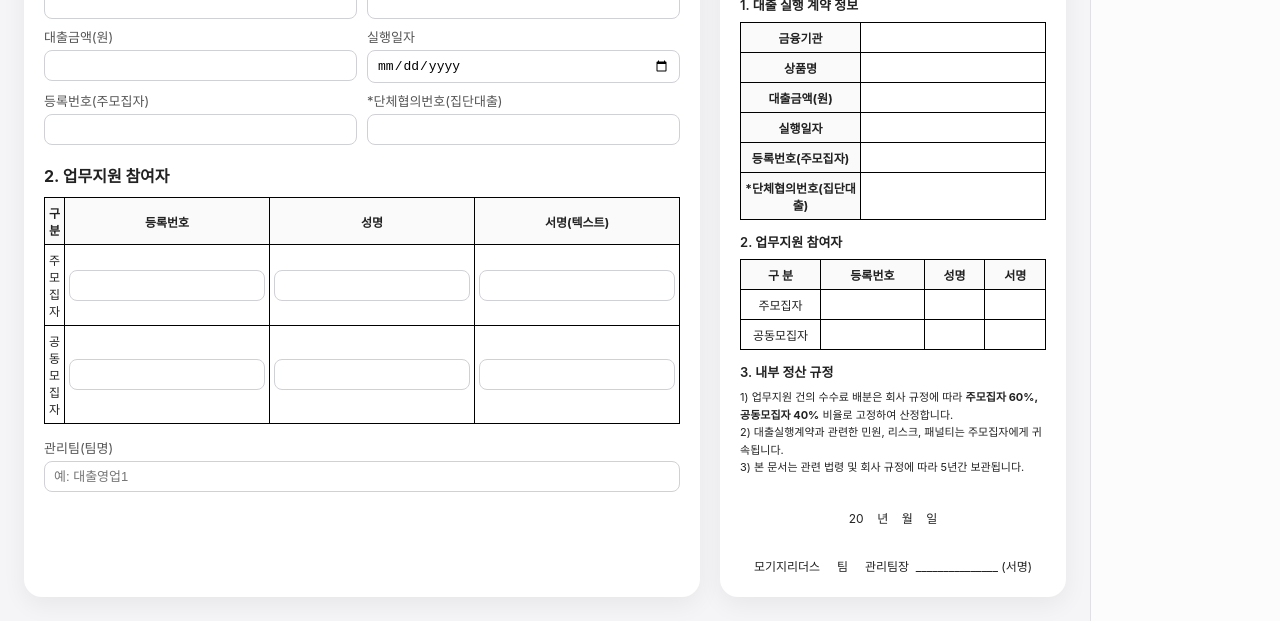
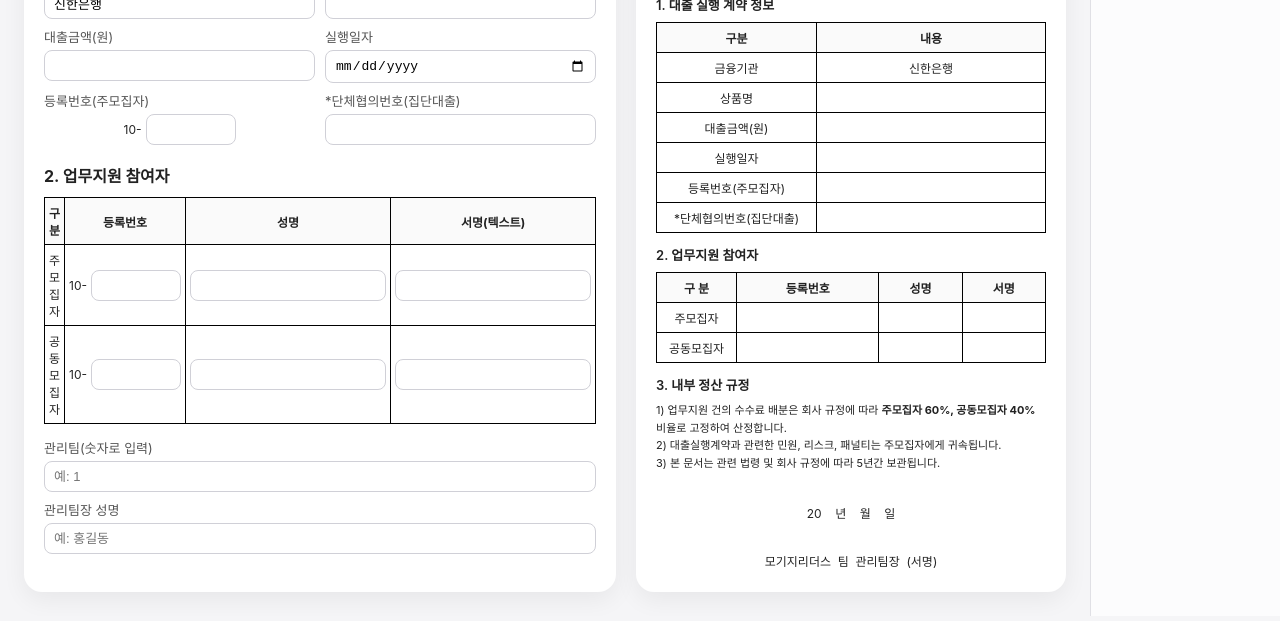
Before and after one commit to lightvblue/joint-work, a plain HTML site: page index.html in a window 1280 px wide. Shown: the part 220-841 px from the top of the page. Drawn offline with Linux system fonts and the light colour scheme.

Commit message:
Update index.html

```diff
--- a/index.html
+++ b/index.html
@@ -159,6 +159,19 @@
       text-align: center;
       line-height: 2;
     }
+    .reg-wrap {
+      display: flex;
+      align-items: center;
+      gap: 4px;
+      justify-content: center;
+    }
+    .reg-wrap span {
+      font-size: 12px;
+    }
+    .reg-wrap input {
+      max-width: 90px;
+      text-align: center;
+    }
     @media (max-width: 960px) {
       .layout {
         flex-direction: column;
@@ -198,7 +211,7 @@
       <div class="form-row">
         <div class="field">
           <label for="financialInstitution">금융기관</label>
-          <input id="financialInstitution" />
+          <input id="financialInstitution" value="신한은행" />
         </div>
         <div class="field">
           <label for="productName">상품명</label>
@@ -217,8 +230,11 @@
       </div>
       <div class="form-row">
         <div class="field">
-          <label for="regNoMain">등록번호(주모집자)</label>
-          <input id="regNoMain" />
+          <label>등록번호(주모집자)</label>
+          <div class="reg-wrap">
+            <span>10-</span>
+            <input id="regNoMainSuffix" maxlength="8" />
+          </div>
         </div>
         <div class="field">
           <label for="groupNo">*단체협의번호(집단대출)</label>
@@ -239,13 +255,23 @@
         <tbody>
         <tr>
           <td>주모집자</td>
-          <td><input id="mainRegNo" /></td>
+          <td>
+            <div class="reg-wrap">
+              <span>10-</span>
+              <input id="mainRegNoSuffix" maxlength="8" />
+            </div>
+          </td>
           <td><input id="mainName" /></td>
           <td><input id="mainSign" /></td>
         </tr>
         <tr>
           <td>공동모집자</td>
-          <td><input id="jointRegNo" /></td>
+          <td>
+            <div class="reg-wrap">
+              <span>10-</span>
+              <input id="jointRegNoSuffix" maxlength="8" />
+            </div>
+          </td>
           <td><input id="jointName" /></td>
           <td><input id="jointSign" /></td>
         </tr>
@@ -253,8 +279,12 @@
       </table>
 
       <div class="field" style="margin-top:14px;">
-        <label for="teamName">관리팀(팀명)</label>
-        <input id="teamName" placeholder="예: 대출영업1" />
+        <label for="teamNumber">관리팀(숫자로 입력)</label>
+        <input id="teamNumber" placeholder="예: 1" />
+      </div>
+      <div class="field" style="margin-top:8px;">
+        <label for="managerName">관리팀장 성명</label>
+        <input id="managerName" placeholder="예: 홍길동" />
       </div>
     </div>
 
@@ -269,29 +299,35 @@
         <!-- 1. 대출 실행 계약 정보 -->
         <div class="section-title">1. 대출 실행 계약 정보</div>
         <table style="margin-bottom:12px;">
+          <thead>
+          <tr>
+            <th style="width:160px;">구분</th>
+            <th>내용</th>
+          </tr>
+          </thead>
           <tbody>
           <tr>
-            <th style="width:120px;">금융기관</th>
+            <td>금융기관</td>
             <td id="pv_financialInstitution"></td>
           </tr>
           <tr>
-            <th>상품명</th>
+            <td>상품명</td>
             <td id="pv_productName"></td>
           </tr>
           <tr>
-            <th>대출금액(원)</th>
+            <td>대출금액(원)</td>
             <td id="pv_loanAmount"></td>
           </tr>
           <tr>
-            <th>실행일자</th>
+            <td>실행일자</td>
             <td id="pv_execDate"></td>
           </tr>
           <tr>
-            <th>등록번호(주모집자)</th>
+            <td>등록번호(주모집자)</td>
             <td id="pv_regNoMain"></td>
           </tr>
           <tr>
-            <th>*단체협의번호(집단대출)</th>
+            <td>*단체협의번호(집단대출)</td>
             <td id="pv_groupNo"></td>
           </tr>
           </tbody>
@@ -335,9 +371,9 @@
         <!-- 날짜 & 관리팀장 -->
         <div class="bottom-line">
           20&nbsp;&nbsp;&nbsp;&nbsp;년&nbsp;&nbsp;&nbsp;&nbsp;월&nbsp;&nbsp;&nbsp;&nbsp;일<br/><br/>
-          모기지리더스&nbsp;&nbsp;&nbsp;&nbsp;
-          <span id="pv_teamName"></span>팀&nbsp;&nbsp;&nbsp;&nbsp;
-          관리팀장&nbsp;&nbsp;_______________ (서명)
+          모기지리더스&nbsp;
+          <span id="pv_teamNumber"></span>팀&nbsp;
+          관리팀장&nbsp;<span id="pv_managerName"></span>&nbsp;(서명)
         </div>
       </div>
     </div>
@@ -352,37 +388,77 @@
 </div>
 
 <script>
+  // 숫자 포맷: 천 단위 콤마
+  function formatNumberWithCommas(value) {
+    const digits = value.replace(/[^\d]/g, '');
+    if (!digits) return '';
+    return digits.replace(/\B(?=(\d{3})+(?!\d))/g, ',');
+  }
+
+  // 등록번호 10- 접두어
+  function formatRegWithPrefix(id) {
+    const el = document.getElementById(id);
+    if (!el) return '';
+    const digits = el.value.replace(/[^\d]/g, '').slice(0, 8);
+    el.value = digits;
+    if (!digits) return '';
+    return '10-' + digits;
+  }
+
   // 입력 → 미리보기 동기화
   function syncPreview() {
     const get = id => document.getElementById(id).value.trim();
 
     document.getElementById('pv_financialInstitution').innerText = get('financialInstitution');
     document.getElementById('pv_productName').innerText = get('productName');
-    document.getElementById('pv_loanAmount').innerText = get('loanAmount');
+
+    // 대출금액은 항상 콤마 포맷
+    const loanInput = document.getElementById('loanAmount');
+    loanInput.value = formatNumberWithCommas(loanInput.value);
+    document.getElementById('pv_loanAmount').innerText = loanInput.value;
+
     document.getElementById('pv_execDate').innerText = get('execDate');
-    document.getElementById('pv_regNoMain').innerText = get('regNoMain');
+
+    document.getElementById('pv_regNoMain').innerText = formatRegWithPrefix('regNoMainSuffix');
     document.getElementById('pv_groupNo').innerText = get('groupNo');
 
-    document.getElementById('pv_mainRegNo').innerText = get('mainRegNo');
+    document.getElementById('pv_mainRegNo').innerText = formatRegWithPrefix('mainRegNoSuffix');
     document.getElementById('pv_mainName').innerText = get('mainName');
     document.getElementById('pv_mainSign').innerText = get('mainSign');
 
-    document.getElementById('pv_jointRegNo').innerText = get('jointRegNo');
+    document.getElementById('pv_jointRegNo').innerText = formatRegWithPrefix('jointRegNoSuffix');
     document.getElementById('pv_jointName').innerText = get('jointName');
     document.getElementById('pv_jointSign').innerText = get('jointSign');
 
-    document.getElementById('pv_teamName').innerText = get('teamName');
+    document.getElementById('pv_teamNumber').innerText = get('teamNumber');
+    document.getElementById('pv_managerName').innerText = get('managerName');
   }
 
   function bindInputs() {
     document.getElementById('input-card').addEventListener('input', syncPreview);
+
+    // 등록번호 입력은 숫자만
+    ['regNoMainSuffix','mainRegNoSuffix','jointRegNoSuffix'].forEach(id => {
+      const el = document.getElementById(id);
+      el.addEventListener('input', () => {
+        el.value = el.value.replace(/[^\d]/g, '').slice(0, 8);
+        syncPreview();
+      });
+    });
+
+    // 대출금액 포맷 (blur 시 정리)
+    const loanInput = document.getElementById('loanAmount');
+    loanInput.addEventListener('blur', () => {
+      loanInput.value = formatNumberWithCommas(loanInput.value);
+      syncPreview();
+    });
   }
 
   // PDF 저장
   function downloadPdf() {
     const element = document.getElementById('pdfArea');
     const opt = {
-      margin:       10,
+      margin:       15,  // 좌우 여백 넉넉하게
       filename:     '업무지원_확인서.pdf',
       image:        { type: 'jpeg', quality: 0.98 },
       html2canvas:  { scale: 2 },
@@ -391,33 +467,34 @@
     html2pdf().set(opt).from(element).save();
   }
 
-  // 엑셀 저장 (워드 양식과 같은 구조)
+  // 엑셀 저장 (워드 양식과 유사 구조)
   function downloadExcel() {
     const get = id => document.getElementById(id).value.trim();
+    const loanDigits = document.getElementById('loanAmount').value.replace(/[^\d]/g, '');
 
     const rows = [];
     rows.push(['업무지원 확인서']);
     rows.push([]);
     rows.push(['1. 대출 실행 계약 정보']);
-    rows.push(['항목', '값']);
+    rows.push(['구분', '내용']);
     rows.push(['금융기관', get('financialInstitution')]);
     rows.push(['상품명', get('productName')]);
-    rows.push(['대출금액(원)', get('loanAmount')]);
+    rows.push(['대출금액(원)', loanDigits]);
     rows.push(['실행일자', get('execDate')]);
-    rows.push(['등록번호(주모집자)', get('regNoMain')]);
+    rows.push(['등록번호(주모집자)', formatRegWithPrefix('regNoMainSuffix')]);
     rows.push(['단체협의번호(집단대출)', get('groupNo')]);
     rows.push([]);
     rows.push(['2. 업무지원 참여자']);
     rows.push(['구분', '등록번호', '성명', '서명']);
-    rows.push(['주모집자', get('mainRegNo'), get('mainName'), get('mainSign')]);
-    rows.push(['공동모집자', get('jointRegNo'), get('jointName'), get('jointSign')]);
+    rows.push(['주모집자', formatRegWithPrefix('mainRegNoSuffix'), get('mainName'), get('mainSign')]);
+    rows.push(['공동모집자', formatRegWithPrefix('jointRegNoSuffix'), get('jointName'), get('jointSign')]);
     rows.push([]);
     rows.push(['3. 내부 정산 규정']);
     rows.push(['1) 업무지원 건의 수수료 배분은 회사 규정에 따라 주모집자 60%, 공동모집자 40% 비율로 고정하여 산정합니다.']);
     rows.push(['2) 대출실행계약과 관련한 민원, 리스크, 패널티는 주모집자에게 귀속됩니다.']);
     rows.push(['3) 본 문서는 관련 법령 및 회사 규정에 따라 5년간 보관됩니다.']);
     rows.push([]);
-    rows.push(['모기지리더스', get('teamName') + '팀', '관리팀장 서명: _____________']);
+    rows.push(['모기지리더스', get('teamNumber') + '팀', '관리팀장: ' + get('managerName')]);
 
     const wb = XLSX.utils.book_new();
     const ws = XLSX.utils.aoa_to_sheet(rows);
@@ -430,6 +507,7 @@
     if (!confirm('입력 내용을 모두 지우시겠습니까?')) return;
     const inputs = document.querySelectorAll('#input-card input');
     inputs.forEach(i => i.value = '');
+    document.getElementById('financialInstitution').value = '신한은행';
     syncPreview();
   }
 
```
